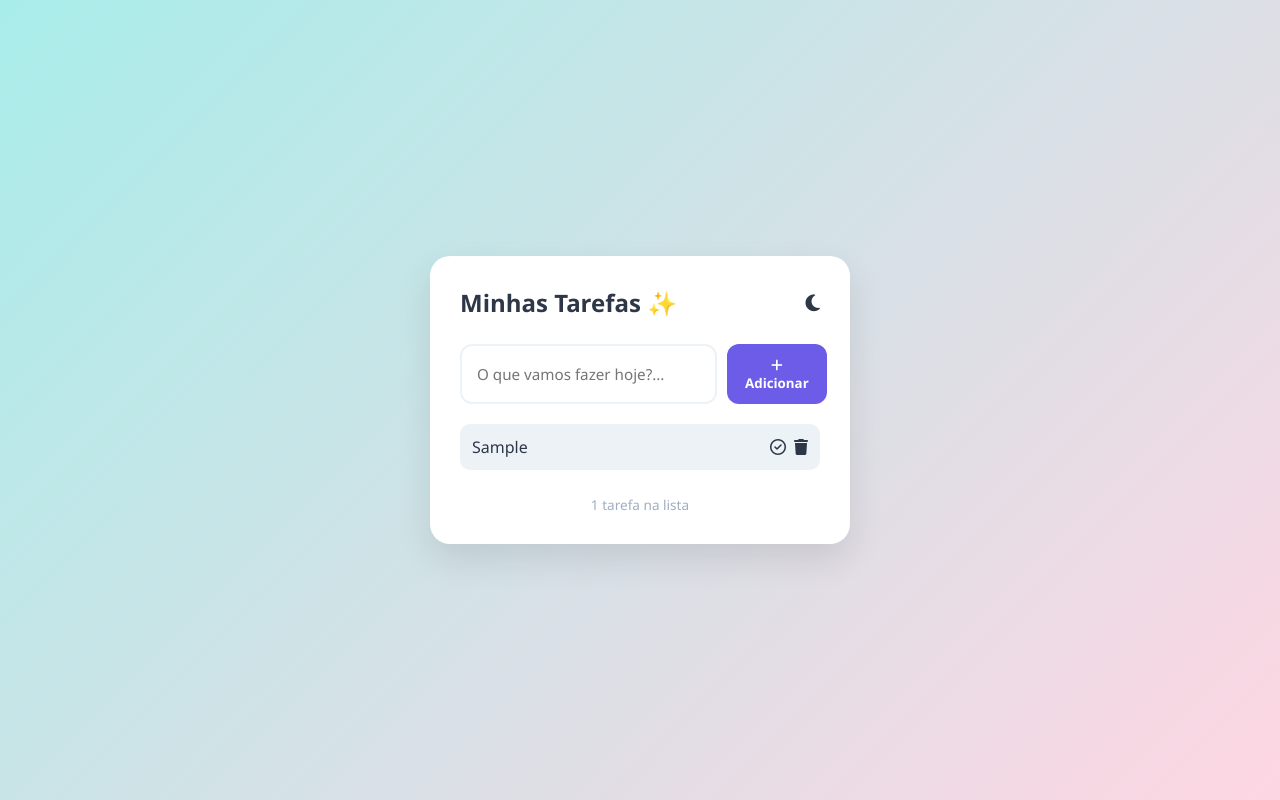
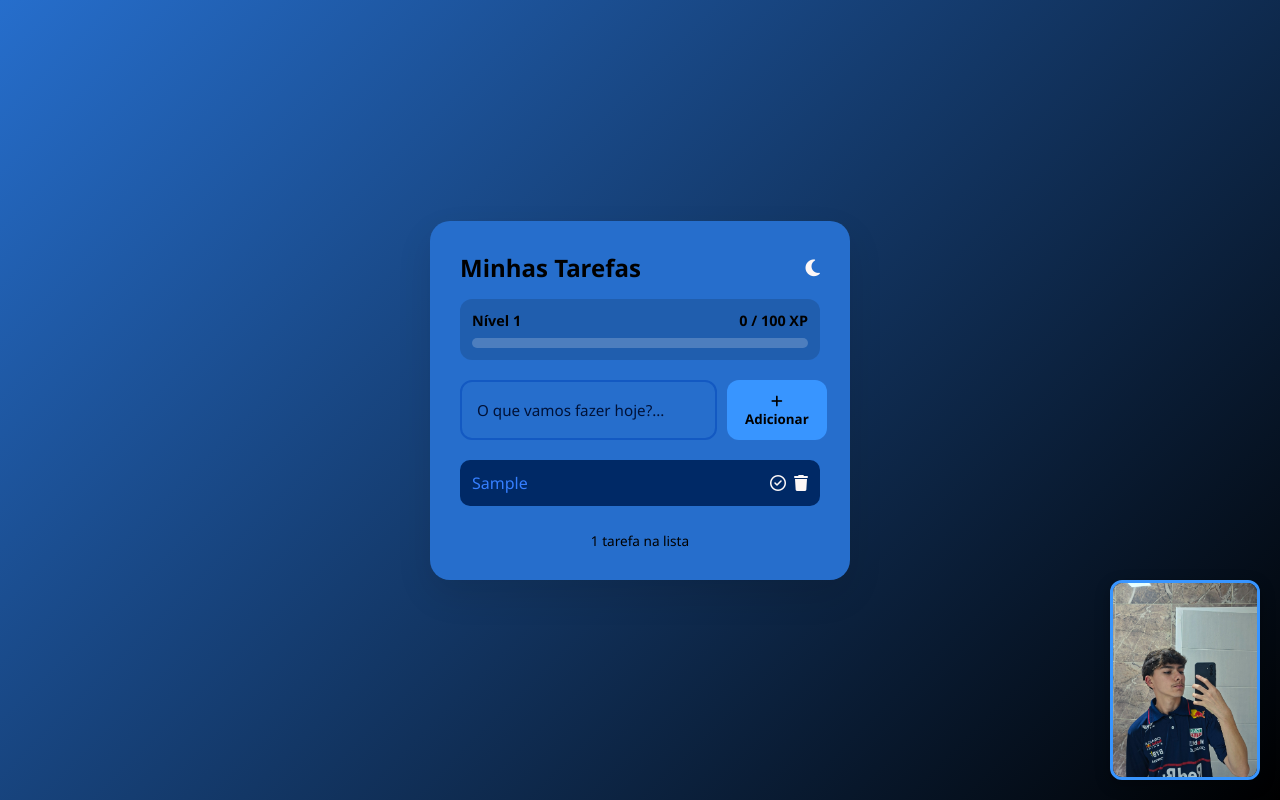
Before and after one commit to migousz/CADASTRO_TAREFAS_SENAI_MIGUEL_V1, a plain HTML site: page index.html in a window 1280 px wide. Both pictures are taken after typing "Sample" into the empty fields and a click on the button "Adicionar". Drawn offline with Linux system fonts and the light colour scheme.

Commit message:
Sistema de XP e ajustes

```diff
--- a/index.html
+++ b/index.html
@@ -12,11 +12,23 @@
 <body>
     <div class="cartao-aplicacao">
         <header class="cabecalho-aplicacao">
-            <h1>Minhas Tarefas ✨</h1>
+            <h1>Minhas Tarefas</h1>
             <button class="botao-icone" id="botao-alternar-tema">
                 <i class="fa-solid fa-moon"></i>
             </button>
         </header>
+
+        <!-- XP -->
+        <div class="painel-xp">
+            <div class="info-nivel">
+                <span id="texto-nivel">Nível 1</span>
+                <span id="texto-xp">0 / 100 XP</span>
+            </div>
+            <div class="barra-progresso-fundo">
+                <div class="barra-progresso-frente" id="barra-xp"></div>
+            </div>
+        </div>
+
         <div class="caixa-entrada">
             <input type="text" id="campo-tarefa" placeholder="O que vamos fazer hoje?...">
             <button class="botao-principal" id="botao-adicionar">
@@ -29,7 +41,7 @@
             <span id="contador-tarefas">0 tarefas na lista</span>
         </footer>
     </div>
-
+    <img src="po.jpg" alt="Minha Foto" class="foto-canto-inferior">
     <script src="script.js"></script>
 
 </body>
--- a/script.js
+++ b/script.js
@@ -1,4 +1,3 @@
-
 const campoTarefa = document.getElementById('campo-tarefa');
 const botaoAdicionar = document.getElementById('botao-adicionar');
 const listaTarefas = document.getElementById('lista-tarefas');
@@ -6,12 +5,20 @@ const contadorTarefas = document.getElementById('contador-tarefas');
 const botaoAlternarTema = document.getElementById('botao-alternar-tema');
 const iconeTema = botaoAlternarTema.querySelector('i');
 
+// Elementos de XP e Nível
+const textoNivel = document.getElementById('texto-nivel');
+const textoXp = document.getElementById('texto-xp');
+const barraXp = document.getElementById('barra-xp');
 
 let tarefas = JSON.parse(localStorage.getItem('tarefas')) || [];
+let nivel = parseInt(localStorage.getItem('nivel')) || 1;
+let xp = parseInt(localStorage.getItem('xp')) || 0;
+const xpMaximo = 100;
 
-
-function salvarTarefas() {
+function salvarDados() {
     localStorage.setItem('tarefas', JSON.stringify(tarefas));
+    localStorage.setItem('nivel', nivel);
+    localStorage.setItem('xp', xp);
 }
 
 function atualizarContador() {
@@ -19,14 +26,18 @@ function atualizarContador() {
     contadorTarefas.textContent = `${total} ${total === 1 ? 'tarefa' : 'tarefas'} na lista`;
 }
 
+function atualizarXpUI() {
+    textoNivel.textContent = `Nível ${nivel}`;
+    textoXp.textContent = `${xp} / ${xpMaximo} XP`;
+    const porcentagem = (xp / xpMaximo) * 100;
+    barraXp.style.width = `${porcentagem}%`;
+}
 
 function renderizarTarefas() {
-
     listaTarefas.innerHTML = '';
 
     tarefas.forEach((tarefa, index) => {
         const itemLista = document.createElement('li');
-
         itemLista.className = `item-tarefa ${tarefa.concluida ? 'concluido' : ''}`;
 
         itemLista.innerHTML = `
@@ -45,19 +56,32 @@ function renderizarTarefas() {
     });
 
     atualizarContador();
+    atualizarXpUI();
 }
 
+window.alternarConcluido = function (index) {
+    const eraConcluida = tarefas[index].concluida;
+    tarefas[index].concluida = !tarefas[index].concluida;
 
-window.alternarConcluido = function (index) {
-    tarefas[index].concluida = !tarefas[index].concluida;
-    salvarTarefas();
+    // XP: ganha 20 XP ao concluir
+    if (!eraConcluida && tarefas[index].concluida) {
+        xp += 10;
+        if (xp >= xpMaximo) {
+            xp -= xpMaximo;
+            nivel++;
+            alert(`Parabéns! Você subiu para o Nível ${nivel}!`);
+        }
+    } else if (eraConcluida && !tarefas[index].concluida) {
+        xp = Math.max(0, xp - 10);
+    }
+
+    salvarDados();
     renderizarTarefas();
 };
 
-
 window.excluirTarefa = function (index) {
     tarefas.splice(index, 1);
-    salvarTarefas();
+    salvarDados();
     renderizarTarefas();
 };
 
@@ -69,14 +93,11 @@ function adicionarTarefa() {
         return;
     }
 
-
     tarefas.push({ texto: textoTarefa, concluida: false });
-
     campoTarefa.value = '';
-    salvarTarefas();
+    salvarDados();
     renderizarTarefas();
 }
-
 
 botaoAlternarTema.addEventListener('click', () => {
     document.body.classList.toggle('modo-escuro');
@@ -90,7 +111,6 @@ botaoAlternarTema.addEventListener('click', () => {
     }
 });
 
-
 botaoAdicionar.addEventListener('click', adicionarTarefa);
 
 campoTarefa.addEventListener('keypress', (evento) => {
--- a/style.css
+++ b/style.css
@@ -1,22 +1,35 @@
+:root {
+    --gradiente-fundo: linear-gradient(135deg, #266ecc 0%, #000000 100%);
+    --fundo-cartao: #266ecc;
+    --cor-texto: #000000;
+    --cor-primaria: #3895ff;
+    --cor-primaria-destaque: #0066ff;
+    --cor-borda: #000000;
+    --cor-perigo: #ff7675;
+    --cor-concluido: #000000;
+}
 
-:root {
-    --gradiente-fundo: linear-gradient(135deg, #a8edea 0%, #fed6e3 100%);
-    --fundo-cartao: #ffffff;
-    --cor-texto: #2d3748;
-    --cor-primaria: #6c5ce7;
-    ;
-    --cor-primaria-destaque: #5b4bc4;
-    --cor-borda: #edf2f7;
-    --cor-perigo: #ff7675;
-    --cor-concluido: #a0aec0;
+.foto-canto-inferior {
+    position: fixed;
+    bottom: 20px;
+    right: 20px;
+    width: 150px;
+    height: 200px;
+    object-fit: cover;
+    border-radius: 12px;
+    border: 3px solid var(--cor-primaria);
+    box-shadow: 0 5px 15px rgba(0, 0, 0, 0.3);
+    z-index: 1000;
 }
 
 
 body.modo-escuro {
-    --gradiente-fundo: linear-gradient(135deg, #2d3748 0%, #1a202c 100%);
-    --fundo-cartao: #1a202c;
-    --cor-texto: #f7fafc;
-    --cor-borda: #4a5568;
+    --gradiente-fundo: linear-gradient(135deg, #000000 0%, #002966 100%);
+    --fundo-cartao: #000000;
+    --cor-texto: #3895ff;
+    --cor-borda: #3895ff;
+    --cor-perigo: #ff7675;
+    --cor-concluido: #3895ff;
 }
 
 * {
@@ -50,7 +63,7 @@ body {
     display: flex;
     justify-content: space-between;
     align-items: center;
-    margin-bottom: 25px;
+    margin-bottom: 15px;
 }
 
 .cabecalho-aplicacao h1 {
@@ -58,11 +71,44 @@ body {
     font-weight: 700;
 }
 
+/* ESTILOS do xp*/
+.painel-xp {
+    background: rgba(0, 0, 0, 0.15);
+    padding: 12px;
+    border-radius: 12px;
+    margin-bottom: 20px;
+}
+
+.info-nivel {
+    display: flex;
+    justify-content: space-between;
+    font-size: 0.9rem;
+    font-weight: 600;
+    margin-bottom: 8px;
+    color: inherit;
+}
+
+.barra-progresso-fundo {
+    width: 100%;
+    height: 10px;
+    background: rgba(255, 255, 255, 0.2);
+    border-radius: 5px;
+    overflow: hidden;
+}
+
+.barra-progresso-frente {
+    width: 0%;
+    height: 100%;
+    background: #1da5ff;
+    border-radius: 5px;
+    transition: width 0.4s ease;
+}
+
 .botao-icone {
     background: transparent;
     border: none;
     font-size: 1.2rem;
-    color: var(--cor-texto);
+    color: #fcf7f7;
     cursor: pointer;
 }
 
@@ -75,21 +121,44 @@ body {
 input[type="text"] {
     flex: 1;
     padding: 12px 15px;
-    border: 2px solid var(--cor-borda);
+    border: 2px solid #1359c2;
     border-radius: 12px;
     outline: none;
     font-size: 0.95rem;
     background: transparent;
-    color: var(--cor-texto);
+    color: #000000;
 }
 
-input[type="text"]:focus{
-    border-color: var(--cor-primaria);
+input[type="text"]:focus {
+    border-color: #000000;
+}
+
+body.modo-escuro input[type="text"] {
+    flex: 1;
+    padding: 12px 15px;
+    border: 2px solid #1359c2;
+    border-radius: 12px;
+    outline: none;
+    font-size: 0.95rem;
+    background: transparent;
+    color: #1359c2;
+}
+
+body.modo-escuro input[type="text"]:focus {
+    border-color: #3895ff;
+}
+
+input[type="text"]::placeholder{
+    color: #001238;
+}
+
+body.modo-escuro input[type="text"]::placeholder{
+    color: #2553a3;
 }
 
 .botao-principal {
     background: var(--cor-primaria);
-    color: white;
+    color: rgb(0, 0, 0);
     border: none;
     padding: 12px 18px;
     border-radius: 12px;
@@ -108,12 +177,14 @@ input[type="text"]:focus{
     width: 100%;
     overflow-y: auto;
 }
+
 .item-tarefa {
+    color: #357fff;
     display: flex;
     align-items: center;
     justify-content: space-between;
     padding: 12px;
-    background: var(--cor-borda);
+    background: #002966;
     border-radius: 10px;
     margin-bottom: 10px;
     animation: aparecer 0.3s ease;
@@ -134,7 +205,7 @@ input[type="text"]:focus{
     border: none;
     cursor: pointer;
     font-size: 1rem;
-    color: var(--cor-texto);
+    color: #fcf7f7;
 }
 
 .botao-acao.excluir:hover {
```
Also changed, not shown: po.jpg (added).
